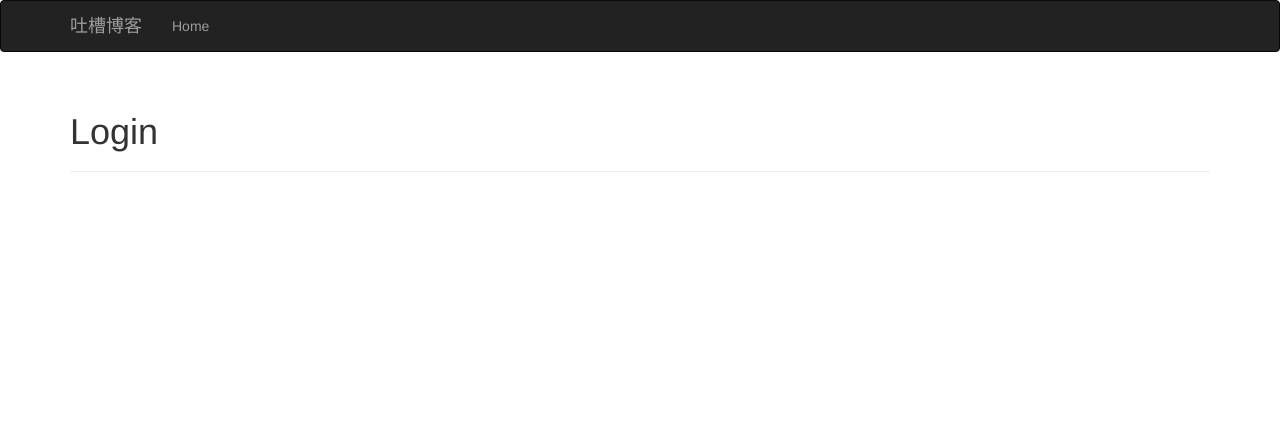
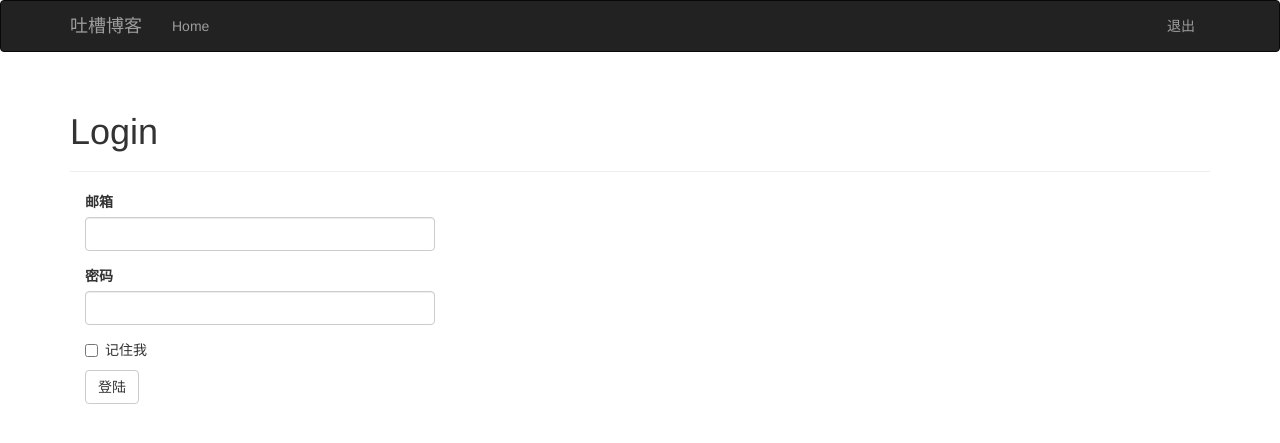
Before and after one commit to pibicha/complain_blog, a Flask app: template app/templates/auth/login.html in a window 1280 px wide. Shown: the top 443 px of the page. Run offline with Flask 2, Linux system fonts and the light colour scheme; the template is opened without the code that fills it: values that come from a table or form of the project are taken from there, others are empty; the visitor is signed in with stand-in values (Sample User, id 1); some libraries are stand-ins or nearby versions.

Commit message:
使用flask-login实现登陆、记住我功能

```diff
--- /dev/null
+++ b/app/auth/forms.py
@@ -0,0 +1,10 @@
+from flask.ext.wtf import Form
+from wtforms import StringField,PasswordField,BooleanField,SubmitField
+from wtforms.validators import Required,Length,Email
+
+class LoginForm(Form):
+    email = StringField('邮箱',validators=[Required(),Length(1,64),
+                                         Email()])
+    password = PasswordField('密码',validators=[Required()])
+    remember_me = BooleanField('记住我')
+    submit = SubmitField('登陆')
--- a/app/models.py
+++ b/app/models.py
@@ -21,8 +21,10 @@ class User(UserMixin, db.Model):
     username = db.Column(db.String(64), unique=True, index=True)
     role_id = db.Column(db.Integer, db.ForeignKey('roles.id'))
 
+    email = db.Column(db.String(64),unique=True,index=True)
+
     # 密码相关===》》
-    password_hash = db.Column(db.String)
+    password_hash = db.Column(db.String(128))
 
     @property
     def password(self):
@@ -30,7 +32,7 @@ class User(UserMixin, db.Model):
 
     @password.setter
     def password(self, password):
-        self.password = generate_password_hash(password)
+        self.password_hash = generate_password_hash(password)
 
     def verify_password(self, password):
         return check_password_hash(self.password_hash, password)
--- a/app/templates/auth/login.html
+++ b/app/templates/auth/login.html
@@ -1,7 +1,10 @@
 {% extends "base.html" %}
-
+{% import "bootstrap/wtf.html" as wtf %}
 {% block page_content %}
 <div class="page-header">
     <h1>Login</h1>
 </div>
+<div class="col-md-4">
+    {{ wtf.quick_form(form) }}
+</div>
 {% endblock %}
--- a/app/templates/base.html
+++ b/app/templates/base.html
@@ -24,6 +24,14 @@
             <ul class="nav navbar-nav">
                 <li><a href="{{ url_for('main.index') }}">Home</a></li>
             </ul>
+
+            <ul class="nav navbar-nav navbar-right">
+                {% if current_user.is_authenticated %}
+                <li><a href="{{ url_for('auth.logout') }}">退出</a> </li>
+                {% else %}
+                <li><a href="{{ url_for('auth.login') }}">登陆</a></li>
+                {% endif %}
+            </ul>
         </div>
     </div>
 </div>
```
Also changed, not shown: app/auth/views.py (+22 -3 lines).
